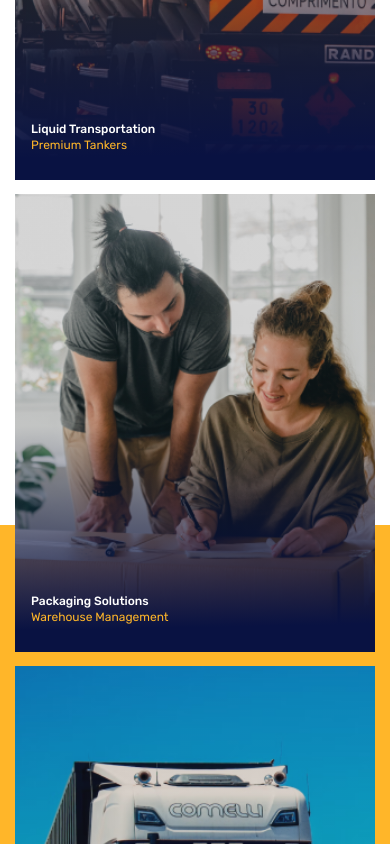
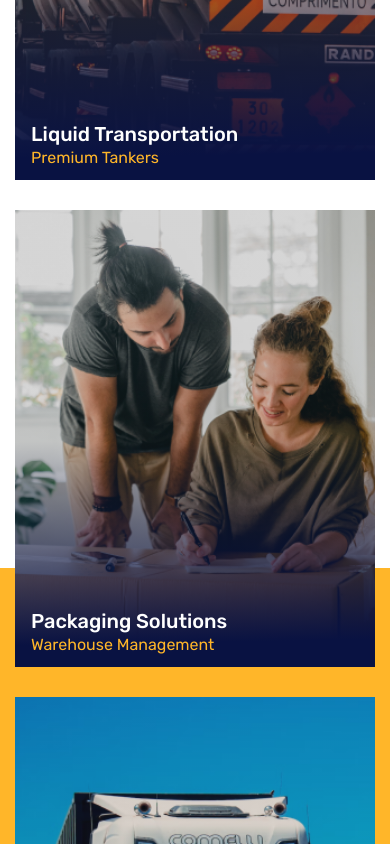
Before and after one commit to aamirkhan829055/transport-web, a plain HTML site: page index.html in a window 390 px wide. Shown: the part 3040-3884 px from the top of the page. Drawn offline with nearby package versions, Linux system fonts and the light colour scheme.

Commit message:
new chanwhsf

```diff
--- a/css/page.css
+++ b/css/page.css
@@ -700,14 +700,14 @@ a {
         width: 100%;
     }
 
-    .Transportation-liquid h4 {
+    /* .Transportation-liquid h4 {
 
         font-size: 12px;
-    }
-
+    } */
+    /*
     .Transportation-liquid p {
         font-size: 12px;
-    }
+    } */
 
     .sec-7 .carousel-control-next .carousel-control-next-icon i {
         top: 1175%;
```
